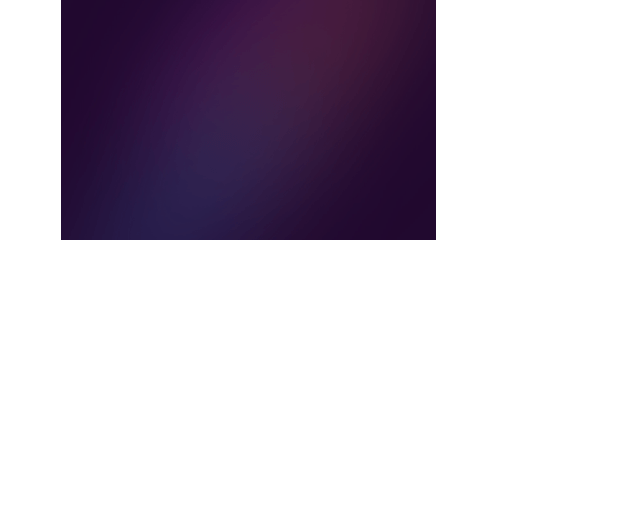
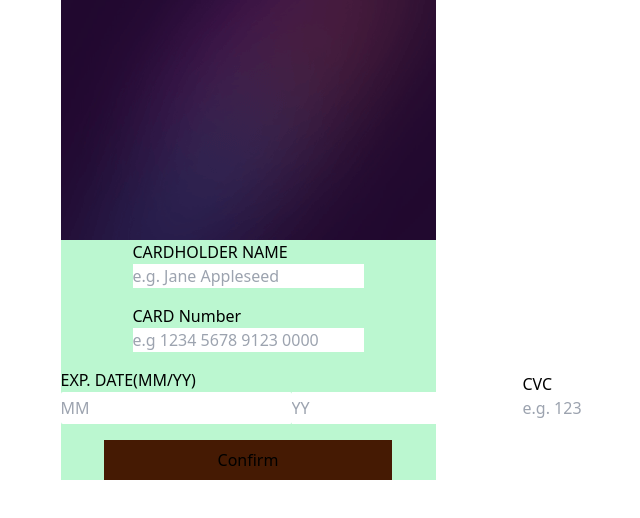
Before and after one commit to theisolatedmonk/interactive_card_details, a Next.js app: page / in a window 1280 px wide. Shown: the top 518 px of the page, without its empty margins (392-1032 px from the left). Built offline with nearby package versions, Linux system fonts and the light colour scheme.

Commit message:
all input created

```diff
--- a/src/pages/index.tsx
+++ b/src/pages/index.tsx
@@ -6,8 +6,36 @@ export default function Home() {
     <main
       className={`flex min-h-screen flex-col items-center justify-between `}
     >
-      <div className="flex flex-col w-[375px] ">
+      <div className="flex flex-col justify-center items-center w-[375px]">
         <Image src={mobileBg} alt="" />
+        <div className="justify-center items-center  w-[375px] flex bg-green-200 gap-4 flex-col">
+          <div>
+          <p>CARDHOLDER NAME</p>
+          <input type="text"  placeholder="e.g. Jane Appleseed"/>
+          </div>
+          <div className=" flex flex-col">
+          <p>CARD Number</p>
+          <input type="number" placeholder="e.g 1234 5678 9123 0000"/>
+          </div>
+          <div className="flex justify-between items-center w-full ">
+            <div className="flex flex-col">
+            <p>EXP. DATE(MM/YY)</p>
+            <div className="flex">
+            <input className="h-8 rounded-sm" type="number" placeholder="MM" />
+            <input type="number" placeholder="YY" />
+            </div>
+            </div>
+            <div className="flex flex-col">
+            <p>CVC</p>
+            <input type="number" placeholder="e.g. 123" />
+            </div>
+          </div>
+
+        <div className="flex flex-col bg-amber-950 items-center p-2 w-72">
+          Confirm
+        </div>
+
+      </div>
 
       </div>
     </main>
```
